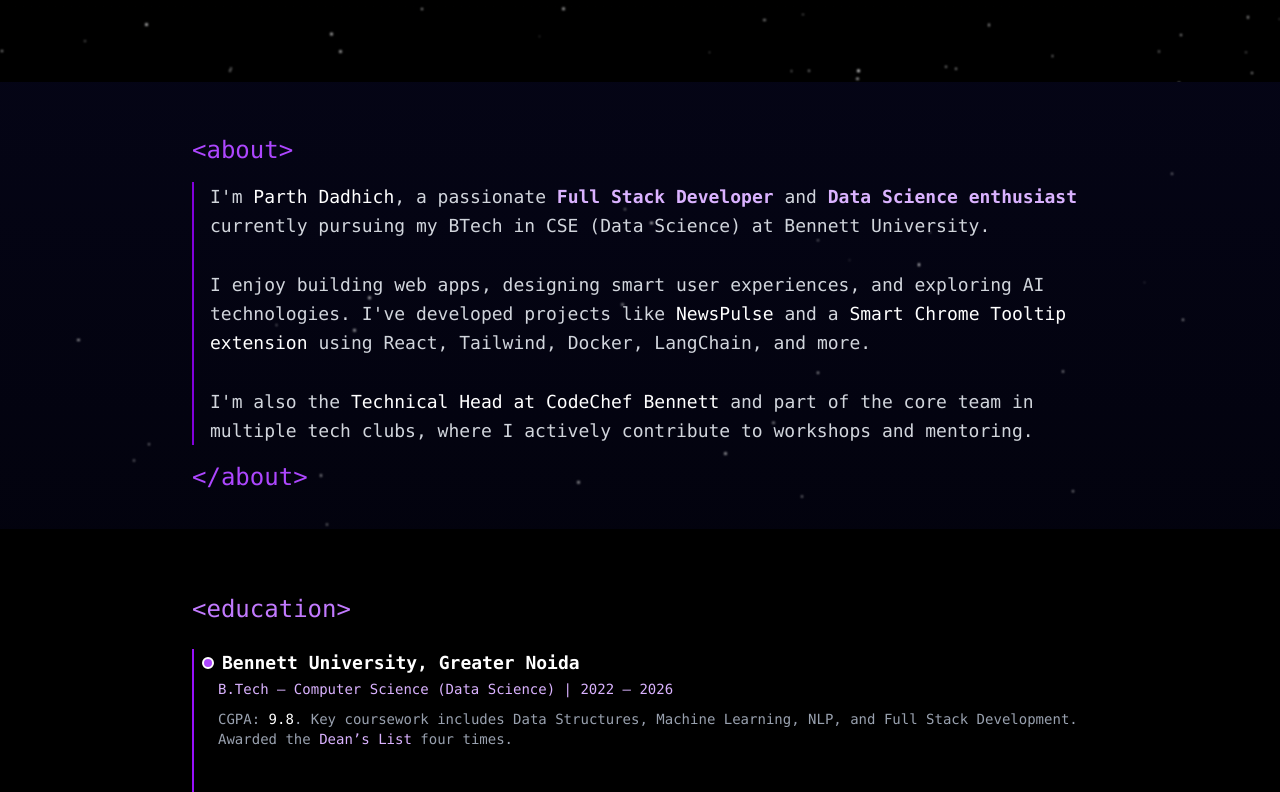
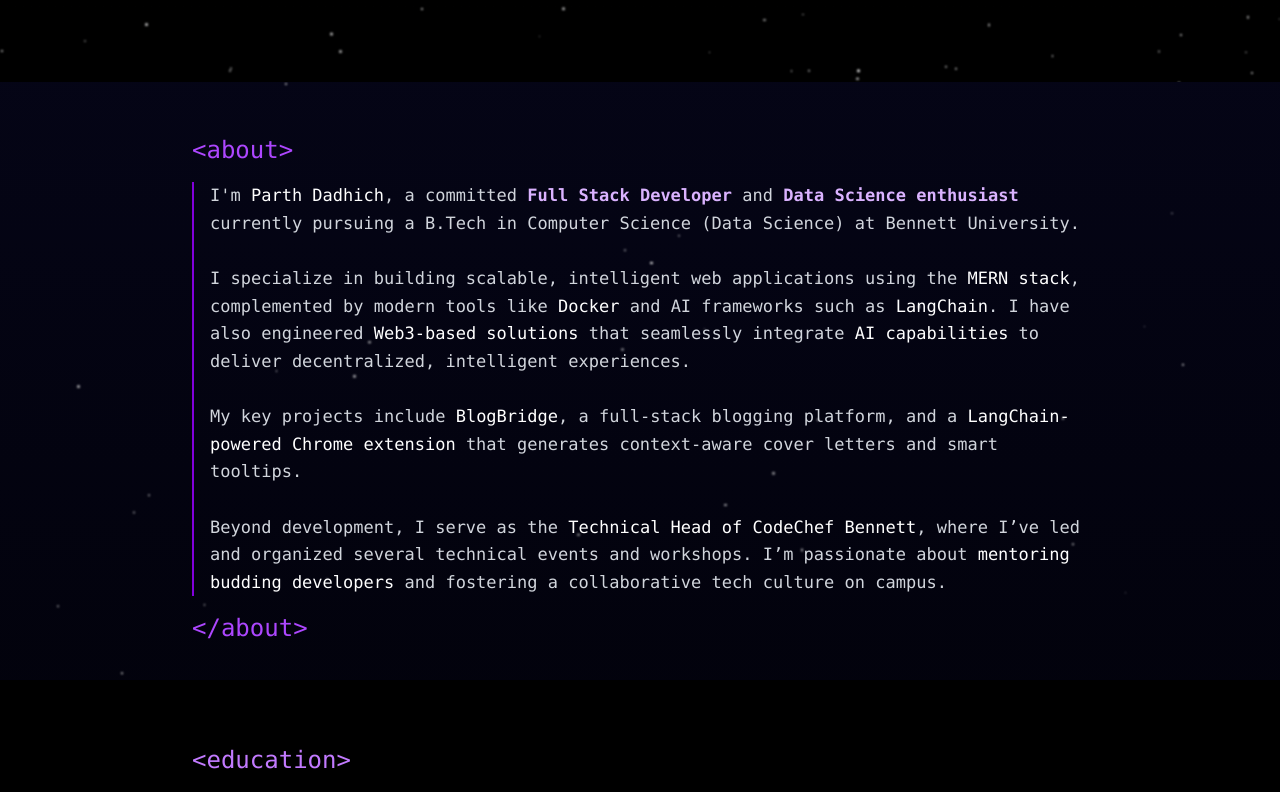
Before and after one commit to parth9784/My-portfolio, a React (Vite) app: page / in a window 1280 px wide. Shown: the part 718-1510 px from the top of the page. Built offline with nearby package versions, Linux system fonts and the light colour scheme; a web font is replaced by a local one.

Commit message:
improved

```diff
--- a/src/About.tsx
+++ b/src/About.tsx
@@ -12,26 +12,32 @@ export default function About() {
                 className="max-w-4xl mx-auto text-left font-mono relative z-10"
             >
 
-                {/* Opening Tag */}
+
                 <p className="text-purple-500 text-2xl mb-4">&lt;about&gt;</p>
 
-                {/* Content */}
-                <p className="text-base sm:text-lg text-gray-300 leading-relaxed pl-4 border-l-2 border-purple-700">
-                    I'm <span className="text-white font-medium">Parth Dadhich</span>, a passionate{" "}
+                <p className="text-base sm:text-[17px] text-gray-300 leading-relaxed pl-4 border-l-2 border-purple-700">
+                    I'm <span className="text-white font-medium">Parth Dadhich</span>, a committed{" "}
                     <span className="text-purple-300 font-semibold">Full Stack Developer</span> and{" "}
-                    <span className="text-purple-300 font-semibold">Data Science enthusiast</span>{" "}
-                    currently pursuing my BTech in CSE (Data Science) at Bennett University.
+                    <span className="text-purple-300 font-semibold">Data Science enthusiast</span> currently pursuing a B.Tech in Computer Science (Data Science) at Bennett University.
                     <br /><br />
-                    I enjoy building web apps, designing smart user experiences, and exploring AI technologies.
-                    I've developed projects like{" "}
-                    <span className="text-white font-medium">NewsPulse</span> and a{" "}
-                    <span className="text-white font-medium">Smart Chrome Tooltip extension</span>{" "}
-                    using React, Tailwind, Docker, LangChain, and more.
+                    I specialize in building scalable, intelligent web applications using the{" "}
+                    <span className="text-white font-medium">MERN stack</span>, complemented by modern tools like{" "}
+                    <span className="text-white font-medium">Docker</span>{" "}
+                    and AI frameworks such as{" "}
+                    <span className="text-white font-medium">LangChain</span>. I have also engineered{" "}
+                    <span className="text-white font-medium">Web3-based solutions</span> that seamlessly integrate{" "}
+                    <span className="text-white font-medium">AI capabilities</span> to deliver decentralized, intelligent experiences.
                     <br /><br />
-                    I'm also the{" "}
-                    <span className="text-white font-medium">Technical Head at CodeChef Bennett</span> and
-                    part of the core team in multiple tech clubs, where I actively contribute to workshops and mentoring.
+                    My key projects include{" "}
+                    <span className="text-white font-medium">BlogBridge</span>, a full-stack blogging platform, and a{" "}
+                    <span className="text-white font-medium">LangChain-powered Chrome extension</span> that generates context-aware cover letters and smart tooltips.
+                    <br /><br />
+                    Beyond development, I serve as the{" "}
+                    <span className="text-white font-medium">Technical Head of CodeChef Bennett</span>, where I’ve led and organized several technical events and workshops. I’m passionate about{" "}
+                    <span className="text-white font-medium">mentoring budding developers</span> and fostering a collaborative tech culture on campus.
                 </p>
+
+
 
                 {/* Closing Tag */}
                 <p className="text-purple-500 text-2xl mt-4">&lt;/about&gt;</p>
```
